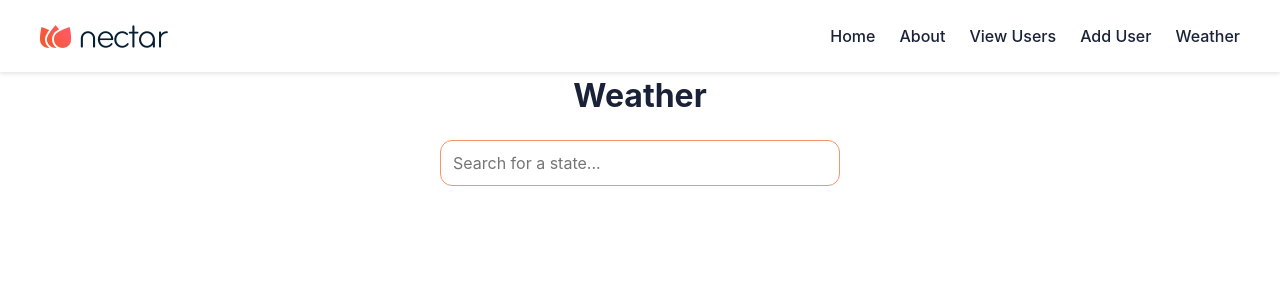
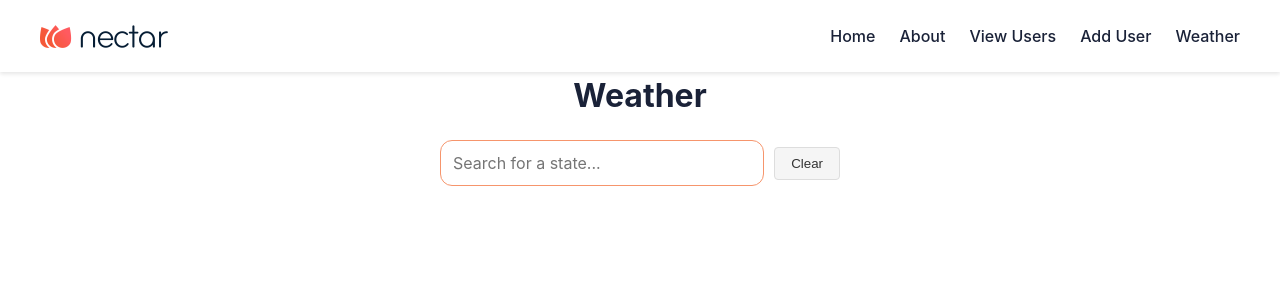
Before and after one commit to Enr1que704/nectarDemo, a Vue app in the folder client/: page /weather in a window 1280 px wide. Shown: the top 300 px of the page. Built offline with nearby package versions, Linux system fonts and the light colour scheme; the HTML template or start-up script is replaced by a standard one.

Commit message:
added clear button to weather and added request middleware

```diff
--- a/client/src/router/index.ts
+++ b/client/src/router/index.ts
@@ -12,9 +12,6 @@ const router = createRouter({
     {
       path: '/about',
       name: 'about',
-      // route level code-splitting
-      // this generates a separate chunk (About.[hash].js) for this route
-      // which is lazy-loaded when the route is visited.
       component: () => import('../views/AboutView.vue'),
     },
     {
--- a/client/src/views/WeatherView.vue
+++ b/client/src/views/WeatherView.vue
@@ -24,6 +24,11 @@ const fetchWeather = async (state: string) => {
 const handleStateSelect = (state: string) => {
     fetchWeather(state);
 };
+
+const clearList = () => {
+    selectedState.value = '';
+    weather.value = [];
+};
 </script>
 
 <template>
@@ -31,12 +36,17 @@ const handleStateSelect = (state: string) => {
         <h1 class="weather-title">Weather</h1>
 
         <div class="state-selector">
+            <div class="dropdown-container">
                 <SearchableDropdown
                     v-bind:items="US_STATES"
                     v-model="selectedState"
                     placeholder="Search for a state..."
                     @select="handleStateSelect"
                 />
+                <button class="clear-button" @click="clearList">
+                    Clear
+                </button>
+            </div>
         </div>
 
         <div v-if="isLoading">
@@ -166,4 +176,24 @@ const handleStateSelect = (state: string) => {
     max-width: 400px;
     margin: 0 auto 20px;
 }
+
+.dropdown-container {
+    display: flex;
+    gap: 10px;
+    align-items: center;
+}
+
+.clear-button {
+    padding: 8px 16px;
+    background-color: #f5f5f5;
+    color: #333;
+    border: 1px solid #ddd;
+    border-radius: 4px;
+    cursor: pointer;
+    transition: background-color 0.2s ease;
+}
+
+.clear-button:hover {
+    background-color: #e0e0e0;
+}
 </style>
```
Also changed, not shown: client/src/views/AboutView.vue (line endings or trailing spaces), 2 other files (tests, documents, lock files or other folders). Lines whose indentation alone changed are shown as unchanged.
